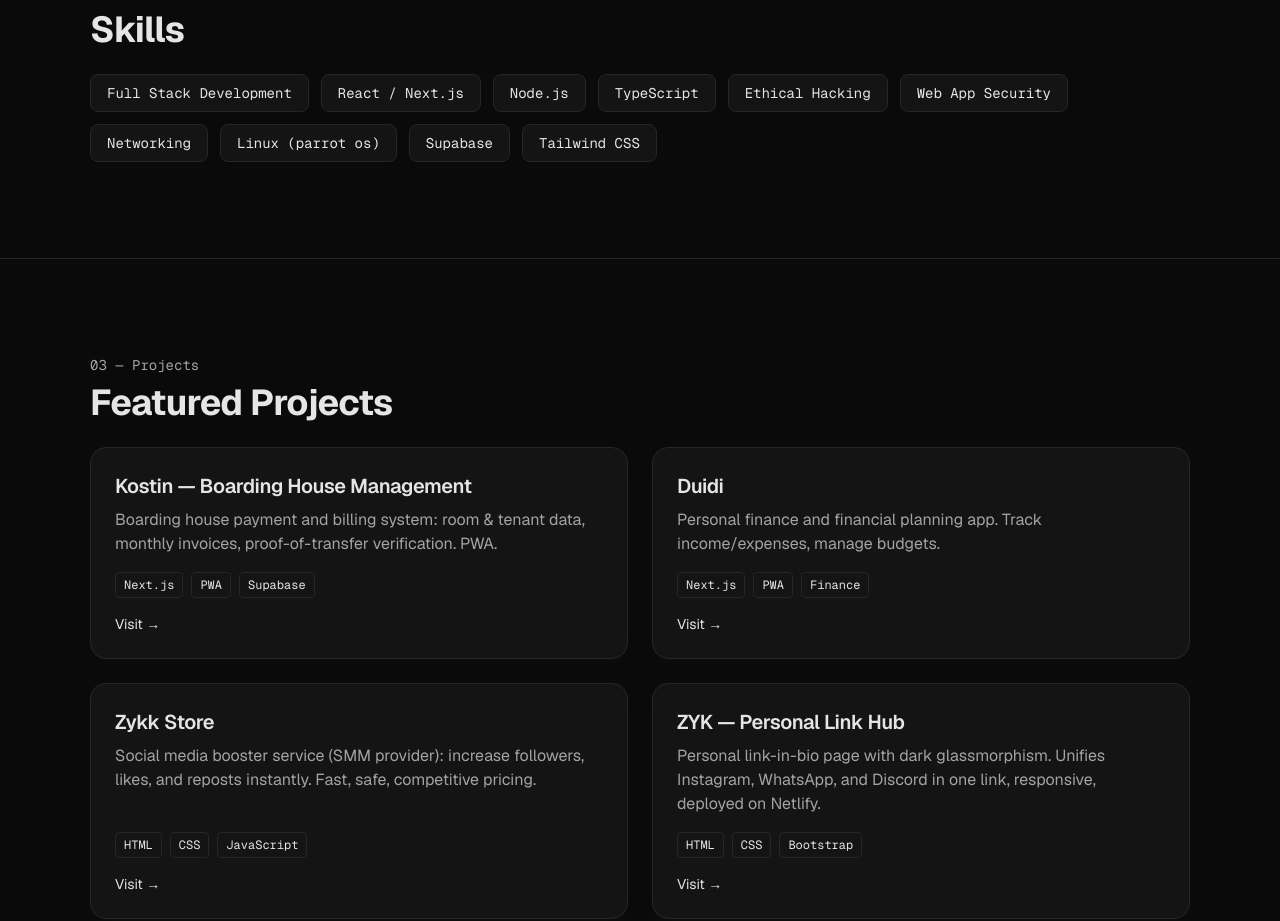
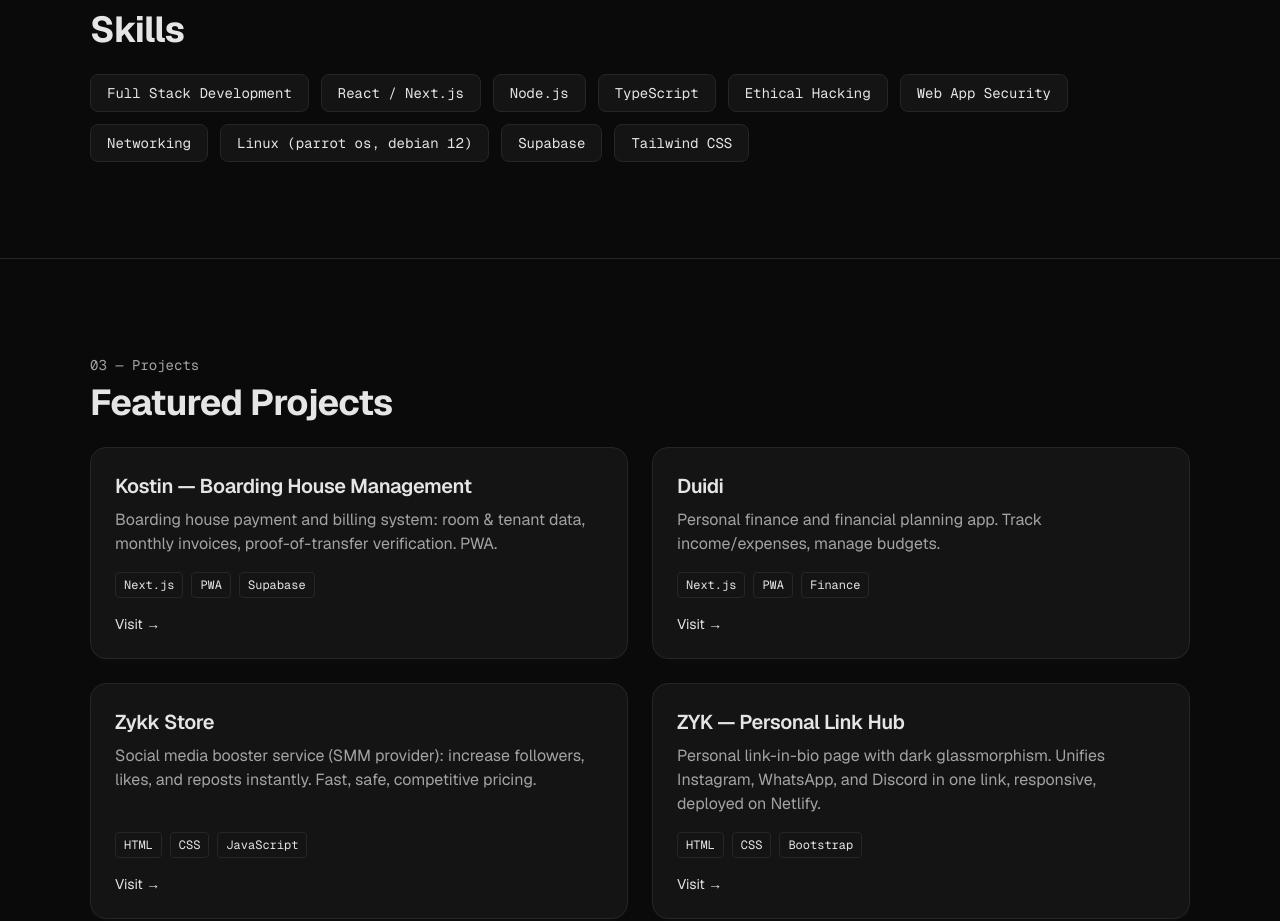
Before and after one commit to zyk-ishere/zyk-portofolio, a Next.js app: page / in a window 1280 px wide. Shown: the part 1807-2728 px from the top of the page. Built offline with nearby package versions, Linux system fonts and the light colour scheme.

Commit message:
chore: update Linux skill to parrot os, debian 12

```diff
--- a/src/app/page.tsx
+++ b/src/app/page.tsx
@@ -8,7 +8,7 @@ export default function Home() {
     { title: "Zykk Store", desc: "Social media booster service (SMM provider): increase followers, likes, and reposts instantly. Fast, safe, competitive pricing.", tags: ["HTML", "CSS", "JavaScript"], link: "https://zykk-store.netlify.app/" },
     { title: "ZYK — Personal Link Hub", desc: "Personal link-in-bio page with dark glassmorphism. Unifies Instagram, WhatsApp, and Discord in one link, responsive, deployed on Netlify.", tags: ["HTML", "CSS", "Bootstrap"], link: "https://zyks.netlify.app/" },
   ];
-  const skills = ["Full Stack Development", "React / Next.js", "Node.js", "TypeScript", "Ethical Hacking", "Web App Security", "Networking", "Linux (parrot os)", "Supabase", "Tailwind CSS"];
+  const skills = ["Full Stack Development", "React / Next.js", "Node.js", "TypeScript", "Ethical Hacking", "Web App Security", "Networking", "Linux (parrot os, debian 12)", "Supabase", "Tailwind CSS"];
 
   return (
     <main className="min-h-screen">
```
